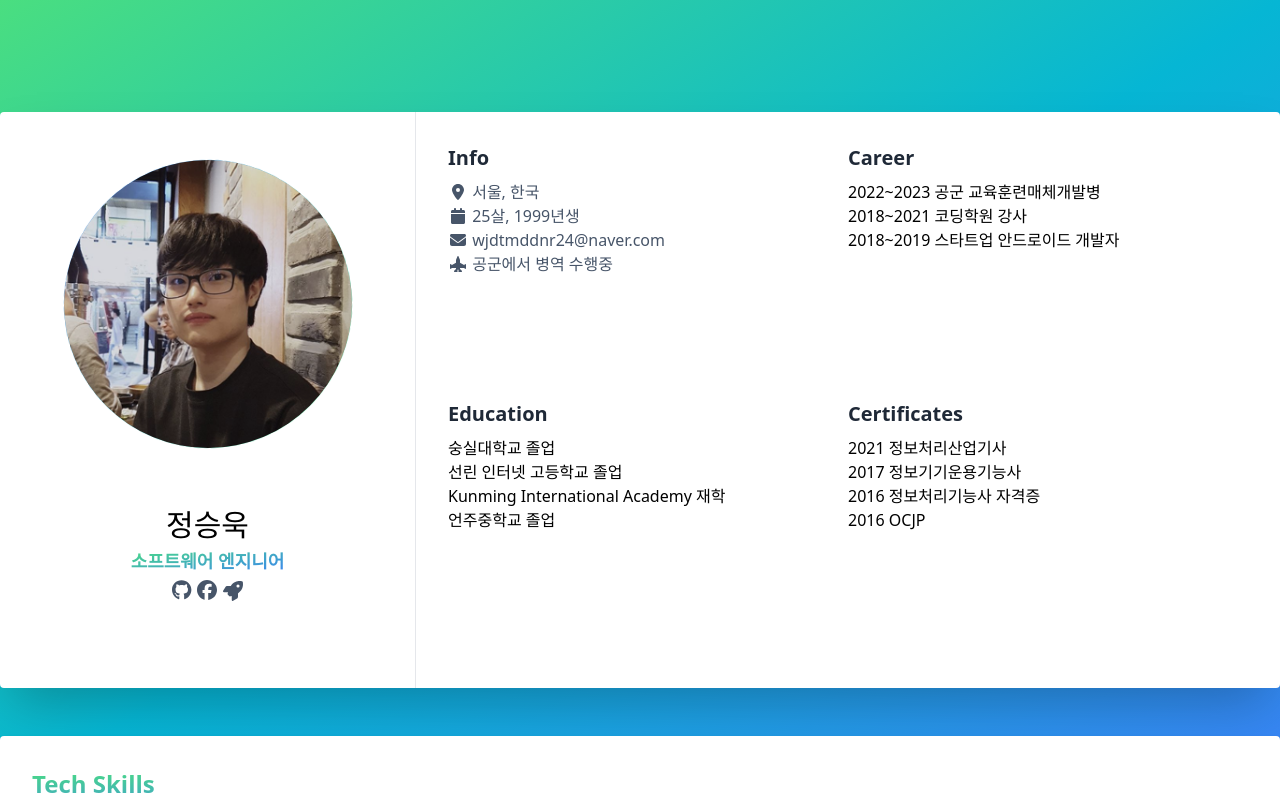
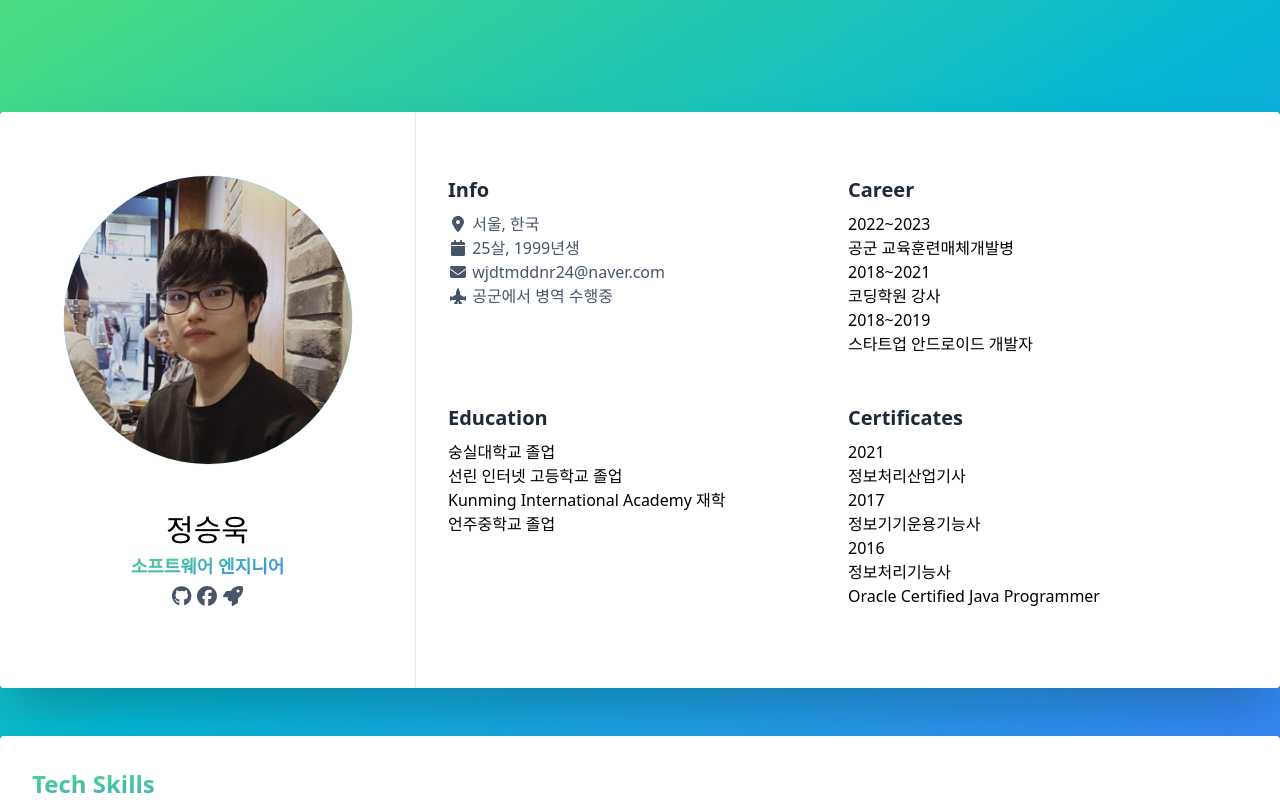
Before and after one commit to wjdtmddnr24/Curriculum-Vitae, a Next.js app: page / in a window 1280 px wide. Built offline with nearby package versions, Linux system fonts and the light colour scheme.

Commit message:
update: adjust styles & contents in Summary

```diff
--- a/src/features/Summary.tsx
+++ b/src/features/Summary.tsx
@@ -9,7 +9,7 @@ export function Summary() {
   return (
     <div className="mx-auto flex justify-center items-center min-h-screen">
       <div className="bg-white w-[80rem] h-[36rem] grid grid-cols-[auto_1fr] rounded shadow-2xl">
-        <div className="w-[26rem] items-center justify-center flex flex-col border-r pt-12 pb-6">
+        <div className="w-[26rem] items-center flex flex-col border-r pt-16 pb-6">
           <div className="relative flex justify-center items-center w-72 h-72 group rounded-full">
             <Image
               className="z-10 w-72 h-72 my-auto rounded-full object-cover self-center justify-self-center transition-transform ease-out"
@@ -18,7 +18,7 @@ export function Summary() {
             />
             <div className="absolute transition-all duration-300 w-[18rem] h-[18rem] rounded-full group-hover:w-[calc(18rem+12px)] group-hover:h-[calc(18rem+12px)] bg-gradient-to-br from-green-400 to-blue-500 animate-spin"></div>
           </div>
-          <div className="w-full my-auto rounded-b justify-self-center flex flex-col items-center justify-center y-4">
+          <div className="w-full mt-12 rounded-b justify-self-center flex flex-col items-center justify-center y-4">
             <div className="text-3xl mb-1">정승욱</div>
             <div className="text-lg mb-0.5 text-transparent bg-clip-text bg-gradient-to-br from-green-400 to-blue-500 font-bold">
               소프트웨어 엔지니어
@@ -36,7 +36,7 @@ export function Summary() {
             </div>
           </div>
         </div>
-        <div className="grid grid-cols-2 p-8">
+        <div className="grid grid-cols-2 p-8 pt-16">
           <div>
             <div className="text-gray-800 font-bold text-xl mb-2">Info</div>
             <ul className="text-slate-600">
@@ -58,9 +58,18 @@ export function Summary() {
           <div>
             <div className="text-gray-800 font-bold text-xl mb-2">Career</div>
             <ul>
-              <li>2022~2023 공군 교육훈련매체개발병</li>
-              <li>2018~2021 코딩학원 강사</li>
-              <li>2018~2019 스타트업 안드로이드 개발자</li>
+              <li>
+                <div>2022~2023</div>
+                공군 교육훈련매체개발병
+              </li>
+              <li>
+                <div>2018~2021</div>
+                코딩학원 강사
+              </li>
+              <li>
+                <div>2018~2019</div>
+                스타트업 안드로이드 개발자
+              </li>
             </ul>
           </div>
           <div>
@@ -76,10 +85,15 @@ export function Summary() {
           <div>
             <div className="text-gray-800 font-bold text-xl mb-2">Certificates</div>
             <ul>
-              <li>2021 정보처리산업기사 </li>
-              <li>2017 정보기기운용기능사 </li>
-              <li>2016 정보처리기능사 자격증 </li>
-              <li>2016 OCJP</li>
+              <li>
+                <div>2021</div> 정보처리산업기사
+              </li>
+              <li>
+                <div>2017</div> 정보기기운용기능사
+              </li>
+              <li>
+                <div>2016</div> 정보처리기능사 <br /> Oracle Certified Java Programmer
+              </li>
             </ul>
           </div>
         </div>
```
